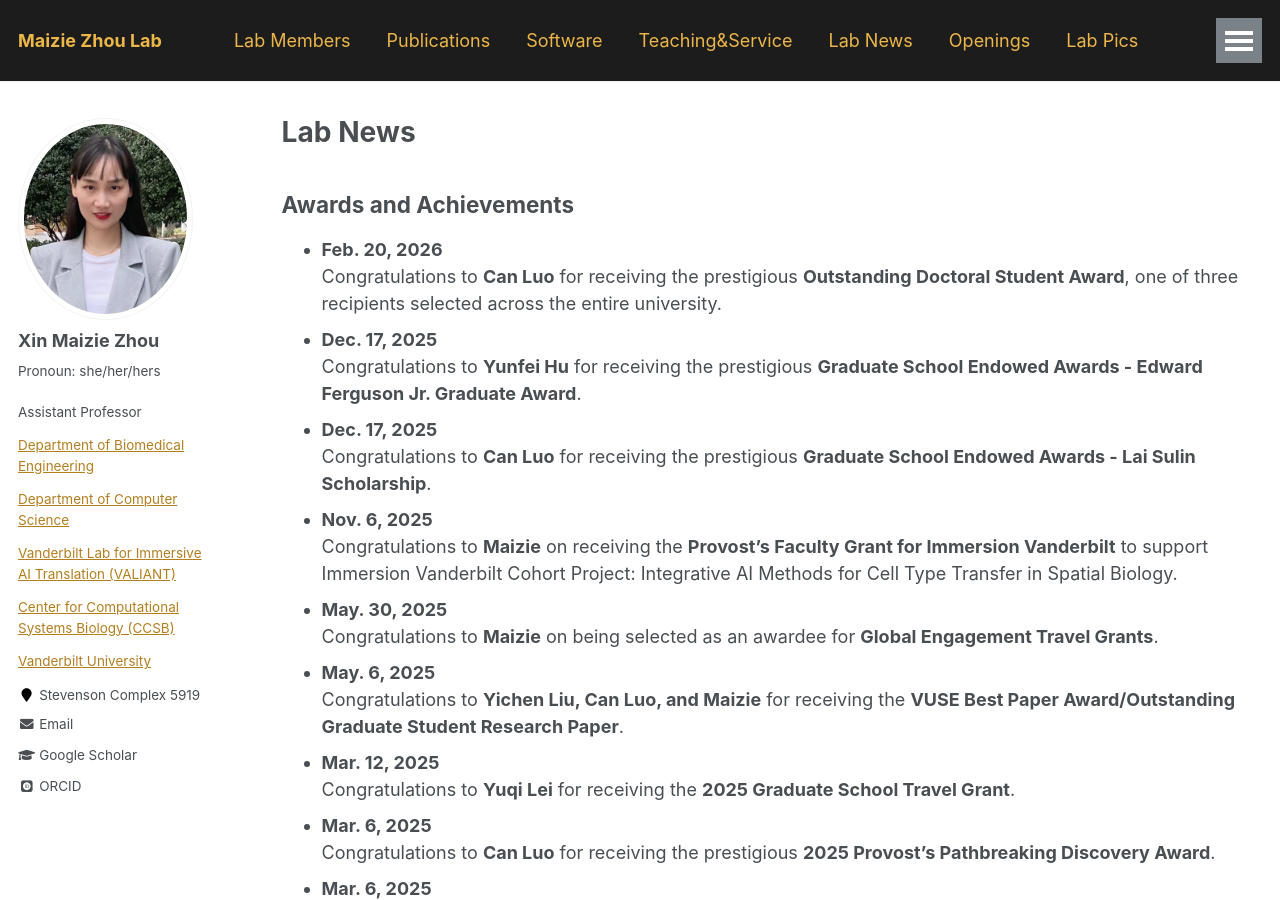
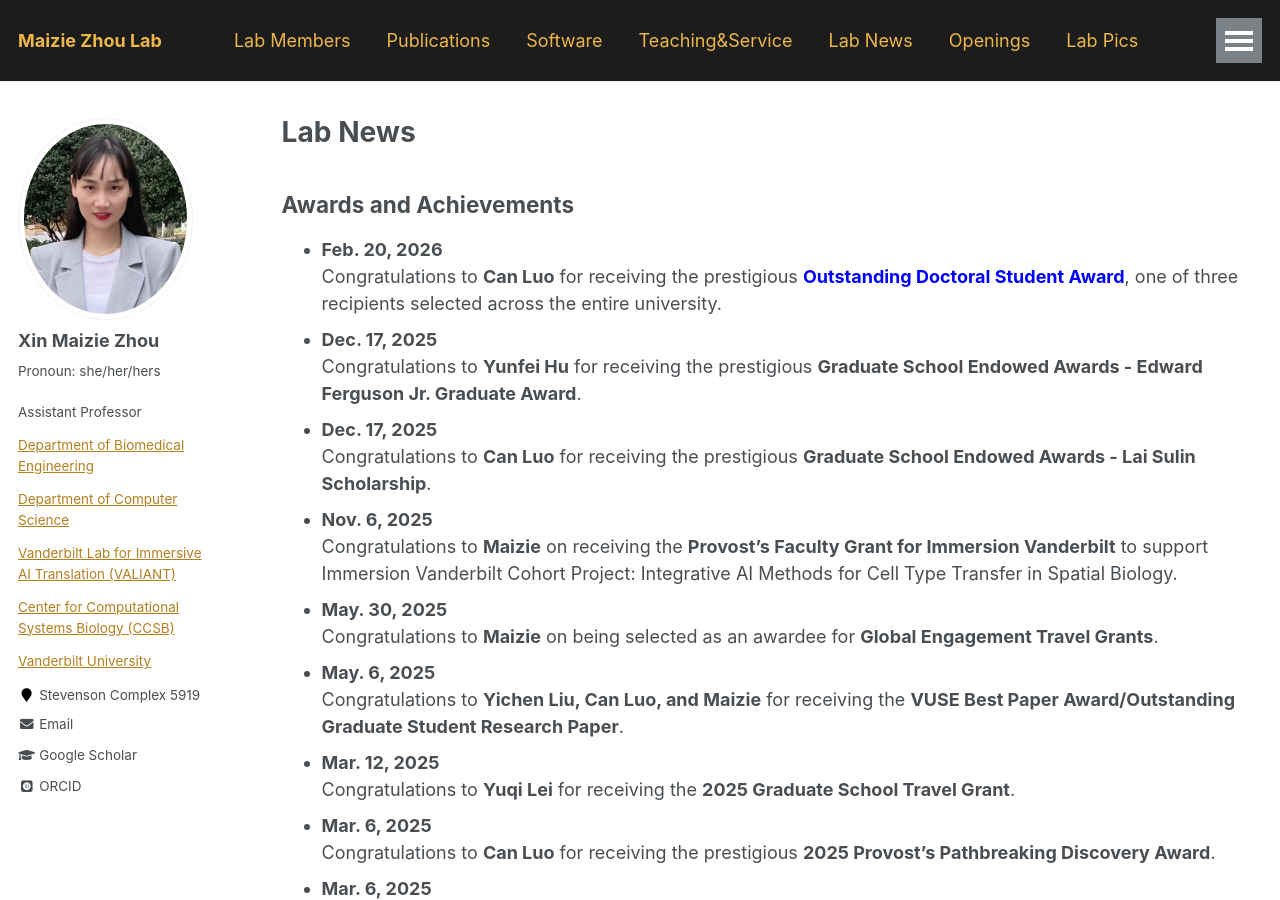
Before and after one commit to maiziezhoulab/Maiziezhoulab.github.io, a Jekyll site: the page built from _pages/LabNews.md, in a window 1280 px wide and 900 px high. Built offline with Jekyll 4.4.1, drawn with Linux system fonts in a browser that asks for light colours; some web fonts are replaced.

Commit message:
Update LabNews.md

```diff
--- a/_pages/LabNews.md
+++ b/_pages/LabNews.md
@@ -7,7 +7,7 @@ author_profile: true
 
 ## Awards and Achievements
 - **Feb. 20, 2026**
-  Congratulations to **Can Luo** for receiving the prestigious **Outstanding Doctoral Student Award**, one of three recipients selected across the entire university.
+  Congratulations to **Can Luo** for receiving the prestigious <span style="color:blue;"><strong>Outstanding Doctoral Student Award</strong></span>, one of three recipients selected across the entire university.
 - **Dec. 17, 2025**
   Congratulations to **Yunfei Hu** for receiving the prestigious **Graduate School Endowed Awards - Edward Ferguson Jr. Graduate Award**.
 - **Dec. 17, 2025**
```
